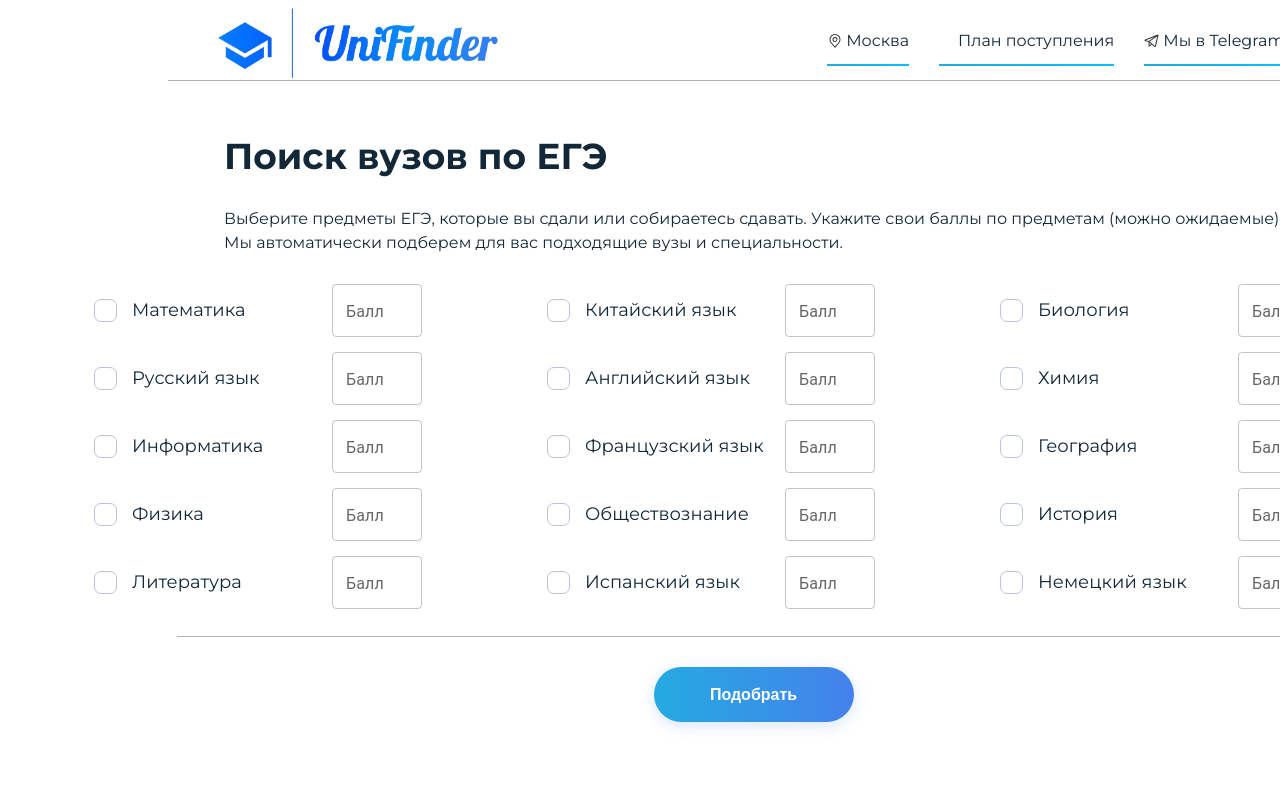
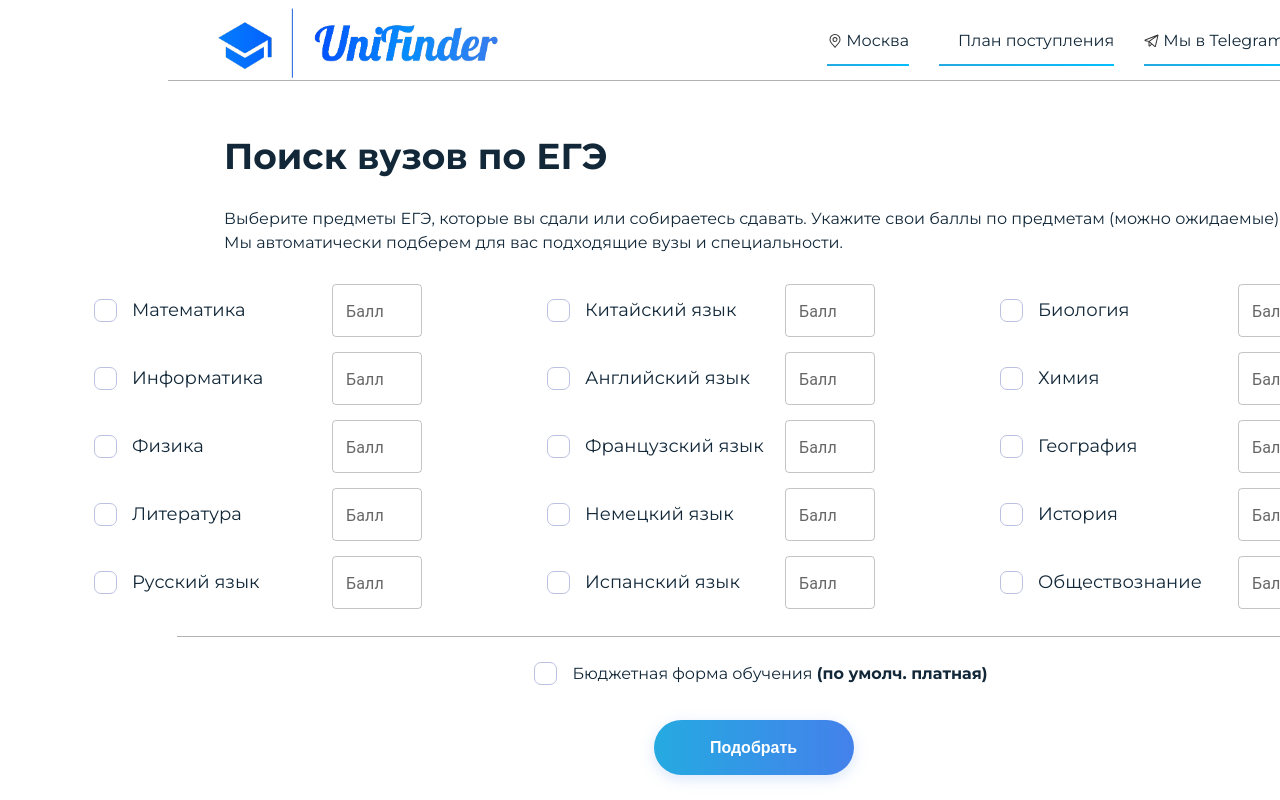
Before and after one commit to montanaaq/uni-finder-website, a React (Vite) app: page / in a window 1280 px wide. Shown: the top 800 px of the page. Built offline with nearby package versions, Linux system fonts and the light colour scheme; some icons are missing.

Commit message:
changed: placement subject in the page

```diff
--- a/src/Components/Homepage/MainContainer/MainContainer.module.css
+++ b/src/Components/Homepage/MainContainer/MainContainer.module.css
@@ -45,7 +45,7 @@ input:hover::-moz-placeholder {
   align-items: center;
   padding: 5px;
 }
-.subject_container input[type="text"] {
+.subject_container input[type='text'] {
   font-size: 16px;
   padding: 15px 0 15px 0;
   width: 90px;
@@ -54,23 +54,23 @@ input:hover::-moz-placeholder {
   color: var(--text-color);
   border-radius: 2.5px;
 }
-.subject_container input[type="text"]:hover {
-    transition: .1s ease-in-out;
+.subject_container input[type='text']:hover {
+  transition: 0.1s ease-in-out;
   color: rgb(0, 100, 206);
 }
-.subject_container input[type="text"]:focus {
+.subject_container input[type='text']:focus {
   outline: none;
 }
 @supports (-webkit-appearance: none) or (-moz-appearance: none) {
-    .checkbox_wrapper_13 input[type=checkbox] {
-      --active: #275EFE;
+  .checkbox_wrapper_13 input[type='checkbox'] {
+    --active: #275efe;
     --active-inner: #fff;
-      --focus: 2px rgba(39, 94, 254, .3);
-      --border: #BBC1E1;
-      --border-hover: #275EFE;
+    --focus: 2px rgba(39, 94, 254, 0.3);
+    --border: #bbc1e1;
+    --border-hover: #275efe;
     --background: #fff;
-      --disabled: #F6F8FF;
-      --disabled-inner: #E1E6F9;
+    --disabled: #f6f8ff;
+    --disabled-inner: #e1e6f9;
     appearance: none;
     -webkit-appearance: none;
     -moz-appearance: none;
@@ -85,59 +85,61 @@ input:hover::-moz-placeholder {
     background: var(--b, var(--background));
     transition: background 0.3s, border-color 0.3s, box-shadow 0.2s;
   }
-    .checkbox_wrapper_13 input[type=checkbox]:after {
-      content: "";
+  .checkbox_wrapper_13 input[type='checkbox']:after {
+    content: '';
     display: block;
     left: 0;
     top: 0;
     position: absolute;
-      transition: transform var(--d-t, 0.3s) var(--d-t-e, ease), opacity var(--d-o, 0.2s);
+    transition: transform var(--d-t, 0.3s) var(--d-t-e, ease),
+      opacity var(--d-o, 0.2s);
   }
-    .checkbox_wrapper_13 input[type=checkbox]:checked {
+  .checkbox_wrapper_13 input[type='checkbox']:checked {
     --b: var(--active);
     --bc: var(--active);
-      --d-o: .3s;
-      --d-t: .6s;
-      --d-t-e: cubic-bezier(.2, .85, .32, 1.2);
+    --d-o: 0.3s;
+    --d-t: 0.6s;
+    --d-t-e: cubic-bezier(0.2, 0.85, 0.32, 1.2);
   }
-    .checkbox_wrapper_13 input[type=checkbox]:disabled {
+  .checkbox_wrapper_13 input[type='checkbox']:disabled {
     --b: var(--disabled);
     cursor: not-allowed;
     opacity: 0.9;
   }
-    .checkbox_wrapper_13 input[type=checkbox]:disabled:checked {
+  .checkbox_wrapper_13 input[type='checkbox']:disabled:checked {
     --b: var(--disabled-inner);
     --bc: var(--border);
   }
-    .checkbox_wrapper_13 input[type=checkbox]:disabled + label {
+  .checkbox_wrapper_13 input[type='checkbox']:disabled + label {
     cursor: not-allowed;
   }
-    .checkbox_wrapper_13 input[type=checkbox]:hover:not(:checked):not(:disabled) {
+  .checkbox_wrapper_13
+    input[type='checkbox']:hover:not(:checked):not(:disabled) {
     --bc: var(--border-hover);
   }
-    .checkbox_wrapper_13 input[type=checkbox]:focus {
+  .checkbox_wrapper_13 input[type='checkbox']:focus {
     box-shadow: 0 0 0 var(--focus);
   }
-    .checkbox_wrapper_13 input[type=checkbox]:not(.switch) {
+  .checkbox_wrapper_13 input[type='checkbox']:not(.switch) {
     width: 21px;
   }
-    .checkbox_wrapper_13 input[type=checkbox]:not(.switch):after {
+  .checkbox_wrapper_13 input[type='checkbox']:not(.switch):after {
     opacity: var(--o, 0);
   }
-    .checkbox_wrapper_13 input[type=checkbox]:not(.switch):checked {
+  .checkbox_wrapper_13 input[type='checkbox']:not(.switch):checked {
     --o: 1;
   }
-    .checkbox_wrapper_13 input[type=checkbox] + label {
+  .checkbox_wrapper_13 input[type='checkbox'] + label {
     display: inline-block;
     vertical-align: middle;
     cursor: pointer;
     margin-left: 4px;
   }
 
-    .checkbox_wrapper_13 input[type=checkbox]:not(.switch) {
+  .checkbox_wrapper_13 input[type='checkbox']:not(.switch) {
     border-radius: 7px;
   }
-    .checkbox_wrapper_13 input[type=checkbox]:not(.switch):after {
+  .checkbox_wrapper_13 input[type='checkbox']:not(.switch):after {
     width: 5px;
     height: 9px;
     border: 2px solid var(--active-inner);
@@ -147,7 +149,7 @@ input:hover::-moz-placeholder {
     top: 4px;
     transform: rotate(var(--r, 20deg));
   }
-    .checkbox_wrapper_13 input[type=checkbox]:not(.switch):checked {
+  .checkbox_wrapper_13 input[type='checkbox']:not(.switch):checked {
     --r: 43deg;
   }
 }
@@ -173,26 +175,39 @@ input:hover::-moz-placeholder {
   cursor: pointer;
   margin: 20px;
   height: 55px;
-    text-align:center;
+  text-align: center;
   border: none;
   background-size: 300% 100%;
   border-radius: 50px;
-    background-image: linear-gradient(to right, #25aae1, #4481eb, #04befe, #3f86ed);
+  background-image: linear-gradient(
+    to right,
+    #25aae1,
+    #4481eb,
+    #04befe,
+    #3f86ed
+  );
   box-shadow: 0 4px 15px 0 rgba(65, 132, 234, 0.2);
 }
 .copy_button {
-  width: 950px;
+  width: 90%;
   font-size: 16px;
   font-weight: 600;
   color: #fff;
   cursor: pointer;
-  margin: 20px;
-  height: 55px;
-  text-align:center;
+  margin-top: 20px;
+  margin-bottom: 20px;
+  height: 5.5vh;
+  text-align: center;
   border: none;
   background-size: 300% 100%;
   border-radius: 50px;
-  background-image: linear-gradient(to right, #25aae1, #4481eb, #04befe, #3f86ed);
+  background-image: linear-gradient(
+    to right,
+    #25aae1,
+    #4481eb,
+    #04befe,
+    #3f86ed
+  );
   box-shadow: 0 4px 15px 0 rgba(65, 132, 234, 0.2);
 }
 .button:hover,
@@ -202,14 +217,15 @@ input:hover::-moz-placeholder {
 @keyframes gradientAnim {
   from {
     background-position: 100% 0;
-    -o-transition: all .4s ease-in-out;
-    -webkit-transition: all .4s ease-in-out;
-    transition: all .4s ease-in-out;
-    } to {
+    -o-transition: all 0.4s ease-in-out;
+    -webkit-transition: all 0.4s ease-in-out;
+    transition: all 0.4s ease-in-out;
+  }
+  to {
     background-position: 0% 100%;
-    -o-transition: all .4s ease-in-out;
-    -webkit-transition: all .4s ease-in-out;
-    transition: all .4s ease-in-out;
+    -o-transition: all 0.4s ease-in-out;
+    -webkit-transition: all 0.4s ease-in-out;
+    transition: all 0.4s ease-in-out;
   }
 }
 
@@ -219,9 +235,9 @@ input:hover::-moz-placeholder {
 .line {
   margin-top: 20px;
   margin-bottom: 10px;
-    width: 79%;;
+  width: 79%;
   display: flex;
-    border-bottom: .5px solid rgb(0, 0, 0, 0.3);
+  border-bottom: 0.5px solid rgb(0, 0, 0, 0.3);
 }
 .head {
   line-height: 1.5;
@@ -276,11 +292,17 @@ input:hover::-moz-placeholder {
   margin-top: 10px;
   margin-right: 10px;
   cursor: pointer;
-    transition: .3s;
-    opacity: .5;
+  transition: 0.3s;
+  opacity: 0.5;
 }
 .iconify_cross:hover {
   opacity: 1;
+}
+.budget {
+  display: flex;
+  width: 100%;
+  align-items: center;
+  justify-content: center;
 }
 @media (max-width: 767px) {
   .head h1 {
--- a/src/Components/Homepage/MainContainer/MainContainer.tsx
+++ b/src/Components/Homepage/MainContainer/MainContainer.tsx
@@ -1,9 +1,9 @@
-import styles from './MainContainer.module.css'
-import { useState, useRef, FC, SetStateAction } from 'react'
 import { Icon } from '@iconify/react'
 import Box from '@mui/material/Box'
 import TextField from '@mui/material/TextField'
 import OpenAI from 'openai'
+import { FC, SetStateAction, useRef, useState } from 'react'
+import styles from './MainContainer.module.css'
 
 type MainContainerProps = {
 	selectedCity: string
@@ -19,10 +19,10 @@ const MainContainer: FC<MainContainerProps> = ({ selectedCity }) => {
 	const [firstColumn, setFirstColumn]: [ColumnType[], SetStateAction<object>] =
 		useState([
 			{ id: 1, subjectName: 'Математика', score: '' },
-      { id: 2, subjectName: 'Русский язык', score: '' },
-      { id: 3, subjectName: 'Информатика', score: '' },
-      { id: 4, subjectName: 'Физика', score: '' },
-      { id: 5, subjectName: 'Литература', score: '' }
+			{ id: 2, subjectName: 'Информатика', score: '' },
+			{ id: 3, subjectName: 'Физика', score: '' },
+			{ id: 4, subjectName: 'Литература', score: '' },
+			{ id: 5, subjectName: 'Русский язык', score: '' },
 		])
 	const [secondColumn, setSecondColumn]: [
 		ColumnType[],
@@ -31,8 +31,8 @@ const MainContainer: FC<MainContainerProps> = ({ selectedCity }) => {
 		{ id: 6, subjectName: 'Китайский язык', score: '' },
 		{ id: 7, subjectName: 'Английский язык', score: '' },
 		{ id: 8, subjectName: 'Французский язык', score: '' },
-    { id: 9, subjectName: 'Обществознание', score: '' },
-    { id: 10, subjectName: 'Испанский язык', score: '' }
+		{ id: 9, subjectName: 'Немецкий язык', score: '' },
+		{ id: 10, subjectName: 'Испанский язык', score: '' },
 	])
 	const [thirdColumn, setThirdColumn]: [ColumnType[], SetStateAction<object>] =
 		useState([
@@ -40,8 +40,10 @@ const MainContainer: FC<MainContainerProps> = ({ selectedCity }) => {
 			{ id: 12, subjectName: 'Химия', score: '' },
 			{ id: 13, subjectName: 'География', score: '' },
 			{ id: 14, subjectName: 'История', score: '' },
-      { id: 15, subjectName: 'Немецкий язык', score: '' }
+			{ id: 15, subjectName: 'Обществознание', score: '' }
+,
 		])
+	const [isBudget, setIsBudget] = useState(false)
 
 	type handleCheckedProps = (
 		e: any,
@@ -57,7 +59,7 @@ const MainContainer: FC<MainContainerProps> = ({ selectedCity }) => {
 		set_column_id
 	) => {
 		const checked = e.target.checked
-    const updatedSubjects = column_id.map(subject =>
+		const updatedSubjects = column_id.map((subject) =>
 			subject.id === id ? { ...subject, score: checked ? 100 : '' } : subject
 		)
 		set_column_id(updatedSubjects)
@@ -77,7 +79,7 @@ const MainContainer: FC<MainContainerProps> = ({ selectedCity }) => {
 		setNumberColumn
 	) => {
 		if (e.target.value >= 0 && e.target.value <= 100) {
-      const updatedSubjects = numberColumn.map(subject =>
+			const updatedSubjects = numberColumn.map((subject) =>
 				subject.id === id ? { ...subject, score: e.target.value } : subject
 			)
 			setNumberColumn(updatedSubjects)
@@ -91,19 +93,19 @@ const MainContainer: FC<MainContainerProps> = ({ selectedCity }) => {
 	) => {
 		let count: number = 0
 
-    firstColumn.forEach(subject => {
+		firstColumn.forEach((subject) => {
 			if (subject.score) {
 				count++
 			}
 		})
 
-    secondColumn.forEach(subject => {
+		secondColumn.forEach((subject) => {
 			if (subject.score) {
 				count++
 			}
 		})
 
-    thirdColumn.forEach(subject => {
+		thirdColumn.forEach((subject) => {
 			if (subject.score) {
 				count++
 			}
@@ -133,26 +135,32 @@ const MainContainer: FC<MainContainerProps> = ({ selectedCity }) => {
 			}
 		}
 		return subject
-      .map(subj_id => `${subj_id.subjectName} - ${subj_id.score} баллов\n`)
-      .join(',')
+			.map(
+				(subj_id) => `${subj_id.subjectName} - ${subj_id.score} баллов ЕГЭ\n`
+			)
+			.join('')
 	}
-  const completed_msg: string = `Куда я могу поступить в городе ${selectedCity}\nМои сданные предметы: ${joinSubjects(
+	const completed_msg: string = `Куда я могу поступить в городе ${selectedCity}, Россия. Также ищи ${
+		isBudget ? 'бюджетные' : 'платные'
+	} варианты обучения и найди лучшие варианты\nМои сданные предметы: \n${joinSubjects(
 		firstColumn,
 		secondColumn,
 		thirdColumn
-  )}\nТакже выдай ссылку на все предложенные университеты`
+	)}\nТакже выдай ссылку на все предложенные университеты. Учитывай все мои предпочтения и предложения. И если есть ошибки или у тебя нет информации о каких либо университетах, то пиши напрямую мне, а не скрывай этого`
+
 	const [result, setResult]: [result: string, setResult: any] = useState('')
+
 	const sendToGPT = async () => {
 		try {
 			const openai = new OpenAI({
 				apiKey: import.meta.env.VITE_APP_API_KEY,
-        dangerouslyAllowBrowser: true
+				dangerouslyAllowBrowser: true,
 			})
 
 			const chatCompletion = await openai.chat.completions.create({
 				messages: [{ role: 'user', content: completed_msg }],
 				model: 'gpt-3.5-turbo',
-        max_tokens: 500
+				max_tokens: 500,
 			})
 			setResult(chatCompletion.choices[0].message.content)
 		} catch (error: any) {
@@ -221,13 +229,13 @@ const MainContainer: FC<MainContainerProps> = ({ selectedCity }) => {
 			<div className={styles.wrapper}>
 				<div className={styles.empty_space}></div>
 				<div className={styles.subjects}>
-          {firstColumn.map(subject => (
+					{firstColumn.map((subject) => (
 						<div className={styles.subject_container} key={subject.id}>
 							<div className={styles.checkbox_wrapper_13}>
 								<input
 									checked={!!subject.score}
-                  type="checkbox"
-                  onChange={e =>
+									type='checkbox'
+									onChange={(e) =>
 										handleChecked(e, subject.id, firstColumn, setFirstColumn)
 									}
 								/>
@@ -235,12 +243,12 @@ const MainContainer: FC<MainContainerProps> = ({ selectedCity }) => {
 							<p className={styles.subject_name}>{subject.subjectName}</p>
 							<Box>
 								<TextField
-                  id="outlined-basic"
-                  label="Балл"
-                  variant="outlined"
+									id='outlined-basic'
+									label='Балл'
+									variant='outlined'
 									value={subject.score}
 									key={subject.id}
-                  onChange={e =>
+									onChange={(e) =>
 										checkScore(e, subject.id, firstColumn, setFirstColumn)
 									}
 								/>
@@ -249,13 +257,13 @@ const MainContainer: FC<MainContainerProps> = ({ selectedCity }) => {
 					))}
 				</div>
 				<div className={styles.subjects}>
-          {secondColumn.map(subject => (
+					{secondColumn.map((subject) => (
 						<div className={styles.subject_container} key={subject.id}>
 							<div className={styles.checkbox_wrapper_13}>
 								<input
 									checked={!!subject.score}
-                  type="checkbox"
-                  onChange={e =>
+									type='checkbox'
+									onChange={(e) =>
 										handleChecked(e, subject.id, secondColumn, setSecondColumn)
 									}
 								/>
@@ -263,12 +271,12 @@ const MainContainer: FC<MainContainerProps> = ({ selectedCity }) => {
 							<p className={styles.subject_name}>{subject.subjectName}</p>
 							<Box>
 								<TextField
-                  id="outlined-basic"
-                  label="Балл"
-                  variant="outlined"
+									id='outlined-basic'
+									label='Балл'
+									variant='outlined'
 									value={subject.score}
 									key={subject.id}
-                  onChange={e =>
+									onChange={(e) =>
 										checkScore(e, subject.id, secondColumn, setSecondColumn)
 									}
 								/>
@@ -277,13 +285,13 @@ const MainContainer: FC<MainContainerProps> = ({ selectedCity }) => {
 					))}
 				</div>
 				<div className={styles.subjects}>
-          {thirdColumn.map(subject => (
+					{thirdColumn.map((subject) => (
 						<div className={styles.subject_container} key={subject.id}>
 							<div className={styles.checkbox_wrapper_13}>
 								<input
 									checked={!!subject.score}
-                  type="checkbox"
-                  onChange={e =>
+									type='checkbox'
+									onChange={(e) =>
 										handleChecked(e, subject.id, thirdColumn, setThirdColumn)
 									}
 								/>
@@ -291,12 +299,12 @@ const MainContainer: FC<MainContainerProps> = ({ selectedCity }) => {
 							<p className={styles.subject_name}>{subject.subjectName}</p>
 							<Box>
 								<TextField
-                  id="outlined-basic"
-                  label="Балл"
-                  variant="outlined"
+									id='outlined-basic'
+									label='Балл'
+									variant='outlined'
 									value={subject.score}
 									key={subject.id}
-                  onChange={e =>
+									onChange={(e) =>
 										checkScore(e, subject.id, thirdColumn, setThirdColumn)
 									}
 								/>
@@ -306,6 +314,16 @@ const MainContainer: FC<MainContainerProps> = ({ selectedCity }) => {
 				</div>
 			</div>
 			<div className={styles.line}></div>
+			<div className={styles.budget}>
+				<div className={styles.checkbox_wrapper_13}>
+					<input
+						checked={isBudget}
+						type='checkbox'
+						onChange={(e) => setIsBudget(e.target.checked)}
+					/>
+				</div>
+				<p>Бюджетная форма обучения <b>(по умолч. платная)</b></p>
+			</div>
 			<button className={styles.button} onClick={toggleModal}>
 				Подобрать
 			</button>
@@ -315,22 +333,27 @@ const MainContainer: FC<MainContainerProps> = ({ selectedCity }) => {
 						<h1>Результат</h1>
 						<br />
 						{mainResult ? (
+							<>
 								<p
 									ref={pRef}
 									dangerouslySetInnerHTML={{ __html: mainResult }}
 								></p>
+								<button
+									onClick={copyToClipboard}
+									className={styles.copy_button}
+								>
+									Копировать
+								</button>
+							</>
 						) : (
 							'Пожалуйста включите ВПН, и попробуйте ещё раз!'
 						)}
-            <button onClick={copyToClipboard} className={styles.copy_button}>
-              Копировать
-            </button>
 						<Icon
 							className={styles.iconify_cross}
-              icon="carbon:close-filled"
-              color="#777"
-              width="36"
-              height="36"
+							icon='carbon:close-filled'
+							color='#777'
+							width='36'
+							height='36'
 							onClick={closeModal}
 						/>
 					</div>
```
Lines whose indentation alone changed are shown as unchanged.
